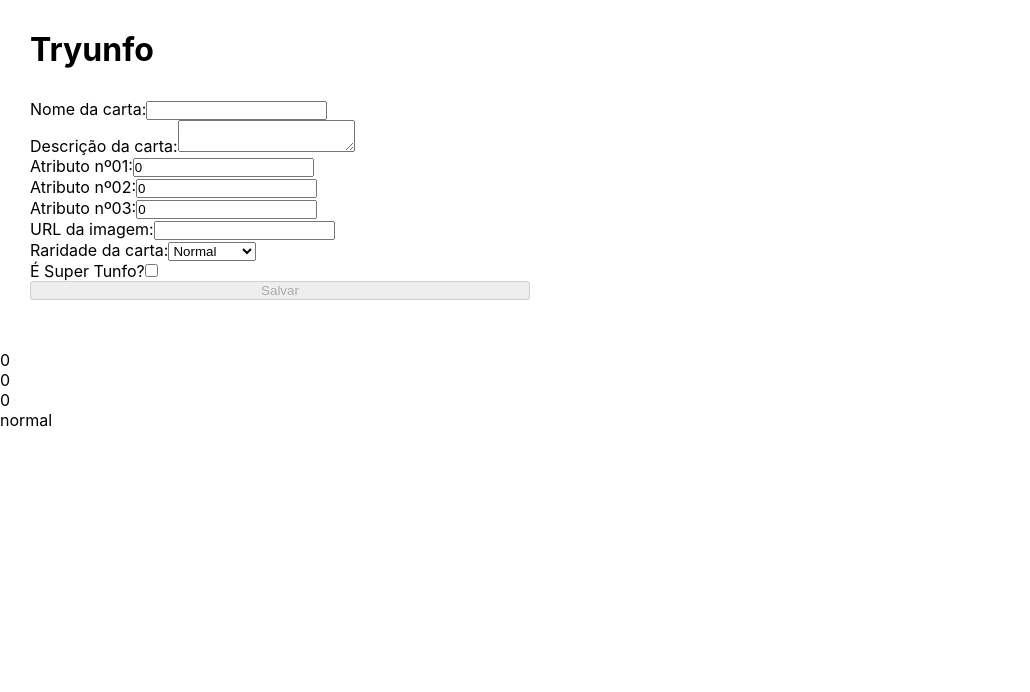
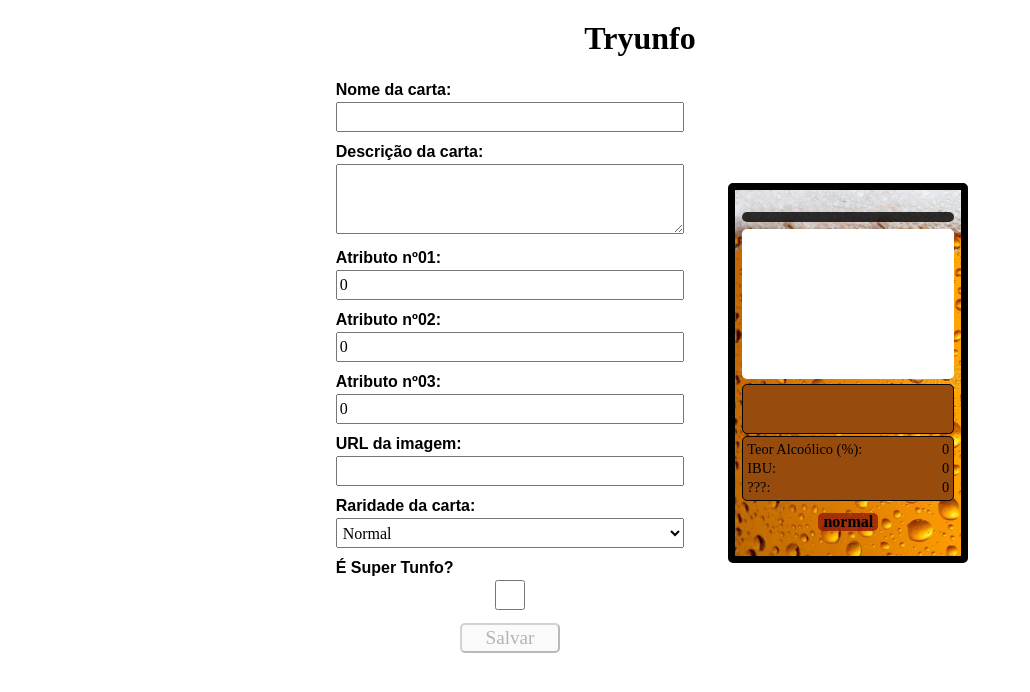
Before and after one commit to SheilaNS/project-tryunfo, a React (Create React App) app: page / in a window 1280 px wide. Shown: the top 692 px of the page, without its empty margins (0-1030 px from the left). Built offline with nearby package versions, Linux system fonts and the light colour scheme.

Commit message:
Requisito 09:Crie um botão para remover uma carta do baralho - ok

```diff
--- a/src/App.js
+++ b/src/App.js
@@ -24,7 +24,7 @@ class App extends React.Component {
 
   handleChange = ({ target }) => {
     const value = target.type === 'checkbox' ? target.checked : target.value;
-    this.setState({ [target.name]: value }, () => this.validateButton());
+    this.setState({ [target.name]: value }, this.validateButton);
   };
 
   handleSave = () => {
@@ -52,6 +52,7 @@ class App extends React.Component {
           cardTrunfo: beforeDeck.cardTrunfo,
         }].some((card) => card.cardTrunfo),
         deck: deck.concat({
+          listId: beforeDeck.cardName,
           cardName: beforeDeck.cardName,
           cardDescription: beforeDeck.cardDescription,
           cardAttr1: beforeDeck.cardAttr1,
@@ -63,6 +64,20 @@ class App extends React.Component {
         }),
       }
     ));
+  }
+
+  // 'reverificação' do cardTrunfo feita com a ajuda do Danillo Gonçalves
+  handleCheckTrunfo = () => {
+    this.setState((beforeDeck) => ({
+      hasTrunfo: [...beforeDeck.deck].some((card) => card.cardTrunfo),
+    }));
+  }
+
+  handleDelete = ({ target }) => {
+    this.setState((beforeDelete) => (
+      {
+        deck: beforeDelete.deck.filter((card) => card.cardName !== target.value),
+      }), this.handleCheckTrunfo);
   }
 
   validateButton = () => {
@@ -93,8 +108,14 @@ class App extends React.Component {
     const list = (deck.length !== 0)
       ? (
         <>
+          <div className="list-title">
             <h2>Suas cartas</h2>
-          {deck.map((card, index) => <DeckList { ...card } key={ index } />)}
+          </div>
+          {deck.map((card, index) => (<DeckList
+            { ...card }
+            key={ index }
+            deleteButton={ this.handleDelete }
+          />))}
         </>)
       : '';
     return (
@@ -103,6 +124,7 @@ class App extends React.Component {
           <h1>Tryunfo</h1>
         </header>
         <main>
+          <div className="card-creation">
             <Form
               { ...this.state }
               onSaveButtonClick={ this.handleSave }
@@ -111,6 +133,7 @@ class App extends React.Component {
             <Card
               { ...this.state }
             />
+          </div>
           <div className="card-list">
             {list}
           </div>
--- a/src/assets/App.css
+++ b/src/assets/App.css
@@ -1,3 +1,24 @@
+* {
+  font-family: Lucida , serif;
+}
+
 header {
-  margin: 30px;
+  margin-top: 20px;
+  text-align: center;
 }
+
+main {
+  align-items: center;
+  display: flex;
+  flex-flow: column;
+  flex-wrap: wrap;
+  justify-content: center;
+}
+
+.card-creation {
+  display: flex;
+}
+
+.card-list {
+  display: flex;
+}
--- /dev/null
+++ b/src/assets/Card.css
@@ -0,0 +1,111 @@
+.card-container {
+  align-self: center;
+  background-color: black;
+  color: white;
+  display: flex;
+  flex-flow: column;
+  flex-grow: 1;
+  flex-wrap: wrap;
+  height: 420px;
+  justify-content: center;
+  margin: 5px;
+  max-width: 260px;
+}
+
+.card-show {
+  align-self: center;
+  background-color: chocolate;
+  background-image: url('/images/cerveja.jpg');
+  background-position: 0 -30px;
+  background-size: 260%;
+  border: 7px solid black;
+  border-radius: 5px;
+  color: white;
+  display: flex;
+  flex-flow: column;
+  flex-grow: 1;
+  flex-wrap: wrap;
+  height: 380px;
+  justify-content: center;
+  margin: 10px;
+  padding: 7px;
+  width: 240px;
+}
+
+.card-title {
+  background-color: rgba(0, 0, 0, 0.8);
+  border-radius: 5px;
+  font-size: 1.1rem;
+  font-weight: 600;
+  margin-bottom: 5px;
+  padding: 5px;
+  text-align: center;
+  top: 5px;
+}
+
+.card-image {
+  align-self: center;
+  background-color: white;
+  border-radius: 5px;
+  display: flex;
+  height: 150px;
+  justify-content: center;
+  margin: 2px 0 5px;
+  max-width: 100%;
+  width: 240px;
+}
+
+img {
+  align-self: center;
+  display: flex;
+  max-height: 100%;
+  max-width: 100%;
+  padding: 2px;
+}
+
+.card-descr {
+  background-color: rgb(151, 75, 12);
+  border: 1px solid black;
+  border-radius: 5px;
+  color: black;
+  font-family: Arial , serif;
+  font-size: 0.7rem;
+  height: 50px;
+  margin-bottom: 2px;
+  padding: 2px;
+  width: 100%;
+}
+
+.card-attrs {
+  background-color: rgb(151, 75, 12);
+  border: 1px solid black;
+  border-radius: 5px;
+  color: black;
+  display: flex;
+  flex-flow: column;
+  flex-wrap: wrap;
+  font-size: 0.9rem;
+  padding: 3px;
+  width: 100%;
+}
+
+.card-attrs p {
+  display: flex;
+  justify-content: space-between;
+  margin: 1px;
+}
+
+.card-info {
+  color: black;
+  display: flex;
+  font-weight: 600;
+  justify-content: space-evenly;
+  padding: 2px;
+}
+
+.card-info p {
+  background-color: rgb(151, 28, 12, 0.8);
+  border-radius: 5px;
+  margin-top: 10px;
+  padding: 0 5px;
+}
--- a/src/assets/Form.css
+++ b/src/assets/Form.css
@@ -1,6 +1,38 @@
 form {
   display: flex;
   flex-flow: column;
-  margin: 30px;
+  flex-grow: 2;
+  margin: 20px 30px 30px;
   max-width: 500px;
 }
+
+label {
+  font-family: Arial , serif;
+  font-weight: 600;
+  margin: 2px;
+  padding: 2px;
+}
+
+input, textarea, select {
+  font-size: 1rem;
+  height: 30px;
+  margin: 3px auto;
+  padding: 2px;
+  width: 100%;
+}
+
+textarea {
+  height: 70px;
+}
+
+input [ type = 'checkbox' ] {
+  width: 10px;
+}
+
+button {
+  border-radius: 5px;
+  font-size: 1.2rem;
+  height: 30px;
+  margin: 5px auto;
+  width: 100px;
+}
--- a/src/components/Card.js
+++ b/src/components/Card.js
@@ -1,5 +1,6 @@
 import React, { Component } from 'react';
 import PropTypes from 'prop-types';
+import '../assets/Card.css';
 // Pair Programming com André Felipe
 
 class Card extends Component {
@@ -18,15 +19,30 @@ class Card extends Component {
     const isTrunfo = cardTrunfo ? (<p data-testid="trunfo-card">Super Trunfo</p>) : '';
 
     return (
-      <div>
-        <p data-testid="name-card">{cardName}</p>
-        <img src={ cardImage } alt={ cardName } data-testid="image-card" />
-        <p data-testid="description-card">{cardDescription}</p>
-        <p data-testid="attr1-card">{cardAttr1}</p>
-        <p data-testid="attr2-card">{cardAttr2}</p>
-        <p data-testid="attr3-card">{cardAttr3}</p>
-        <p data-testid="rare-card">{cardRare}</p>
-        {isTrunfo}
+      <div className="card-show">
+        <p className="card-title" data-testid="name-card">{cardName}</p>
+        <div className="card-image">
+          <img src={ cardImage } alt={ cardName } data-testid="image-card" />
+        </div>
+        <p className="card-descr" data-testid="description-card">{cardDescription}</p>
+        <div className="card-attrs">
+          <p data-testid="attr1-card">
+            <span>Teor Alcoólico (%): </span>
+            {cardAttr1}
+          </p>
+          <p data-testid="attr2-card">
+            <span>IBU: </span>
+            {cardAttr2}
+          </p>
+          <p data-testid="attr3-card">
+            <span>???: </span>
+            {cardAttr3}
+          </p>
+        </div>
+        <div className="card-info">
+          <p data-testid="rare-card">{cardRare}</p>
+          {isTrunfo}
+        </div>
       </div>
     );
   }
--- a/src/components/DeckList.js
+++ b/src/components/DeckList.js
@@ -1,5 +1,6 @@
 import React, { Component } from 'react';
 import PropTypes from 'prop-types';
+import '../assets/Card.css';
 
 class DeckList extends Component {
   render() {
@@ -12,20 +13,51 @@ class DeckList extends Component {
       cardImage,
       cardRare,
       cardTrunfo,
+      deleteButton,
     } = this.props;
 
     const isTrunfo = cardTrunfo ? (<p data-testid="trunfo-card">Super Trunfo</p>) : '';
 
     return (
-      <div>
-        <p data-testid="name-card">{cardName}</p>
-        <img src={ cardImage } alt={ cardName } data-testid="image-card" />
-        <p data-testid="description-card">{cardDescription}</p>
-        <p data-testid="attr1-card">{cardAttr1}</p>
-        <p data-testid="attr2-card">{cardAttr2}</p>
-        <p data-testid="attr3-card">{cardAttr3}</p>
-        <p data-testid="rare-card">{cardRare}</p>
-        {isTrunfo}
+      <div className="list-container">
+        <div className="card-show">
+          <p
+            className="card-title"
+            data-testid="name-card"
+          >
+            {cardName}
+          </p>
+          <div className="card-image">
+            <img src={ cardImage } alt={ cardName } data-testid="image-card" />
+          </div>
+          <p className="card-descr" data-testid="description-card">{cardDescription}</p>
+          <div className="card-attrs">
+            <p data-testid="attr1-card">
+              <span>Teor Alcoólico (%): </span>
+              {cardAttr1}
+            </p>
+            <p data-testid="attr2-card">
+              <span>IBU: </span>
+              {cardAttr2}
+            </p>
+            <p data-testid="attr3-card">
+              <span>???: </span>
+              {cardAttr3}
+            </p>
+          </div>
+          <div className="card-info">
+            <p data-testid="rare-card">{cardRare}</p>
+            {isTrunfo}
+          </div>
+        </div>
+        <button
+          type="button"
+          data-testid="delete-button"
+          onClick={ deleteButton }
+          value={ cardName }
+        >
+          Excluir
+        </button>
       </div>
     );
   }
@@ -40,6 +72,7 @@ DeckList.propTypes = {
   cardImage: PropTypes.string.isRequired,
   cardRare: PropTypes.string.isRequired,
   cardTrunfo: PropTypes.bool.isRequired,
+  deleteButton: PropTypes.func.isRequired,
 };
 
 export default DeckList;
```
Also changed, not shown: images/cerveja.jpg (added). Lines whose indentation alone changed are shown as unchanged.
